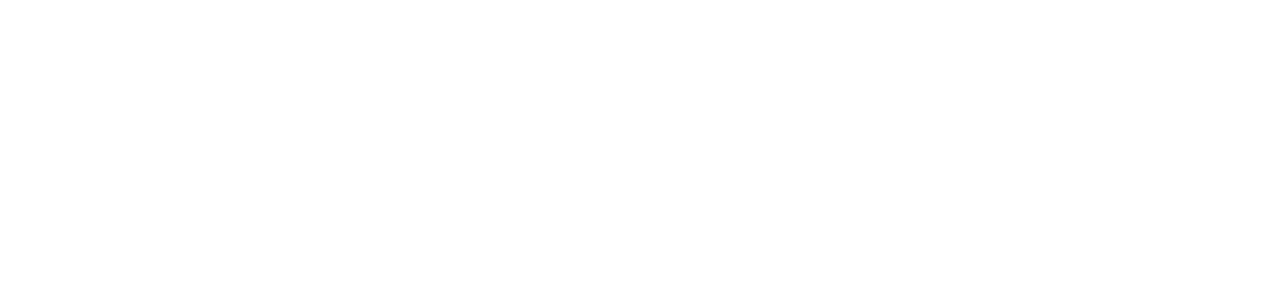
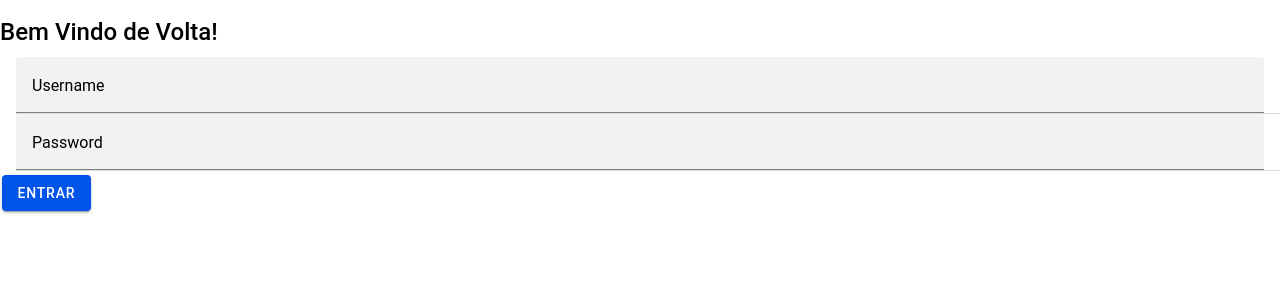
Before and after one commit to leonoroliveira-4546/Ionic_PAP, a React (Vite) app: page /login in a window 1280 px wide. Shown: the top 300 px of the page. Built offline with nearby package versions, Linux system fonts and the light colour scheme.

Commit message:
Inicio do Login
Tive ja a fazer a estrutura para o login;

coloquei ja as cenas para depois so por a funcionar com o backend;

Falta deixa-lo bonitinho e funcional.

```diff
--- a/src/App.tsx
+++ b/src/App.tsx
@@ -1,9 +1,11 @@
 import { Route } from 'react-router-dom';
 import { IonApp, IonRouterOutlet, setupIonicReact } from '@ionic/react';
 import { IonReactRouter } from '@ionic/react-router';
-import Home from './pages/Home';
 import React from 'react';
 import { AuthProvider, useAuth } from './AuthContext';
+
+import Home from './pages/Home';
+import Login from './pages/publics_pages/Login';
 
 /* Core CSS required for Ionic components to work properly */
 import '@ionic/react/css/core.css';
@@ -54,7 +56,7 @@
         <IonRouterOutlet>
           {/* Rotas públicas */}
           <Route exact path='/' component={Home}/>
-          {/* <Route exact path='/login' component={Login}/> */}
+          <Route exact path='/login' component={Login}/>
         </IonRouterOutlet>
       </IonReactRouter>
     </IonApp>
--- a/src/AuthContext.tsx
+++ b/src/AuthContext.tsx
@@ -12,7 +12,7 @@
 
 interface AuthContextType {
     user: User;
-    isAuthenticated: () => boolean;
+    // isAuthenticated: () => boolean;
     Login: (userData: any) => void;
     logout: () => void;
 }
@@ -46,10 +46,10 @@
         setUser(null);
     };
 
-    const isAuthenticated = () => !!user;
+    // const isAuthenticated = () => !!user;
 
     return (
-        <AuthContext.Provider value={{ user, Login, logout, isAuthenticated}}>
+        <AuthContext.Provider value={{ user, Login, logout}}>
             {children}
         </AuthContext.Provider>
     );
--- /dev/null
+++ b/src/pages/publics_pages/Login.tsx
@@ -0,0 +1,71 @@
+import React, { useEffect, useState } from "react";
+import { IonPage, IonContent, IonInput, IonButton, IonItem} from "@ionic/react";
+import { useAuth } from "../../AuthContext";
+// import authApi from "../../hooks/authApi";
+import { useHistory } from "react-router-dom";
+
+const Login: React.FC = () => {
+  const { user, Login } = useAuth();
+  // const { login } = authApi(user, Login);
+  const history = useHistory();
+  const [credentials, setCredentials] = useState({
+    username: "",
+    password: ""
+  });
+
+  const handleChange = (field: "username" | "password", value: string | null | undefined) => {
+    setCredentials(prev => ({
+      ...prev,
+      [field]: value || "",
+    }));
+  };
+
+  // const handleLogin = async () => {
+  //   const result = await login(credentials);
+
+  //   if (result.success && result.data.token) {
+  //     history.push("/home");
+  //   } else {
+  //     console.error('Erro ao fazer login');
+  //   }
+  // };
+
+  const goTo = (path: string) => {
+    history.push(path);
+  };
+
+  return (
+    <IonPage>
+      <IonContent>
+        <div>
+          <div>
+            <h2>Bem Vindo de Volta!</h2>
+          </div>
+          <IonItem>
+            <IonInput
+              label="Username"
+              labelPlacement="floating"
+              fill="solid"
+              value={credentials.username}
+              onIonInput={(e) => handleChange('username', e.detail.value)}
+            />
+          </IonItem>
+          <IonItem>
+            <IonInput
+              label="Password"
+              labelPlacement="floating"
+              fill="solid"
+              value={credentials.password}
+              onIonInput={(e) => handleChange('password', e.detail.value)}
+            />
+          </IonItem>
+          <IonButton>
+            Entrar
+          </IonButton>
+        </div>
+      </IonContent>
+    </IonPage>
+  );
+};
+
+export default Login;
```
